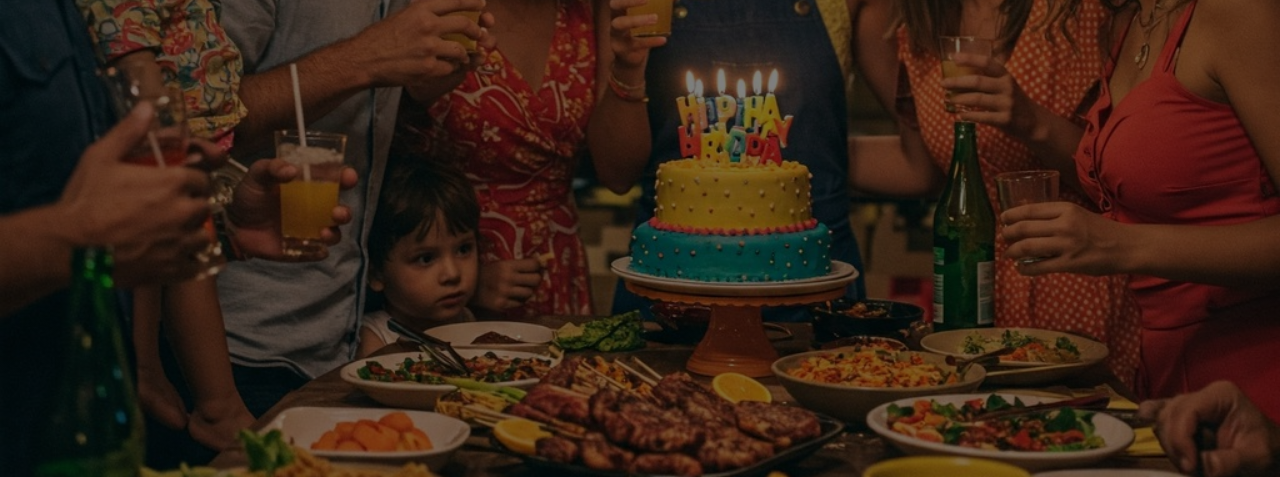
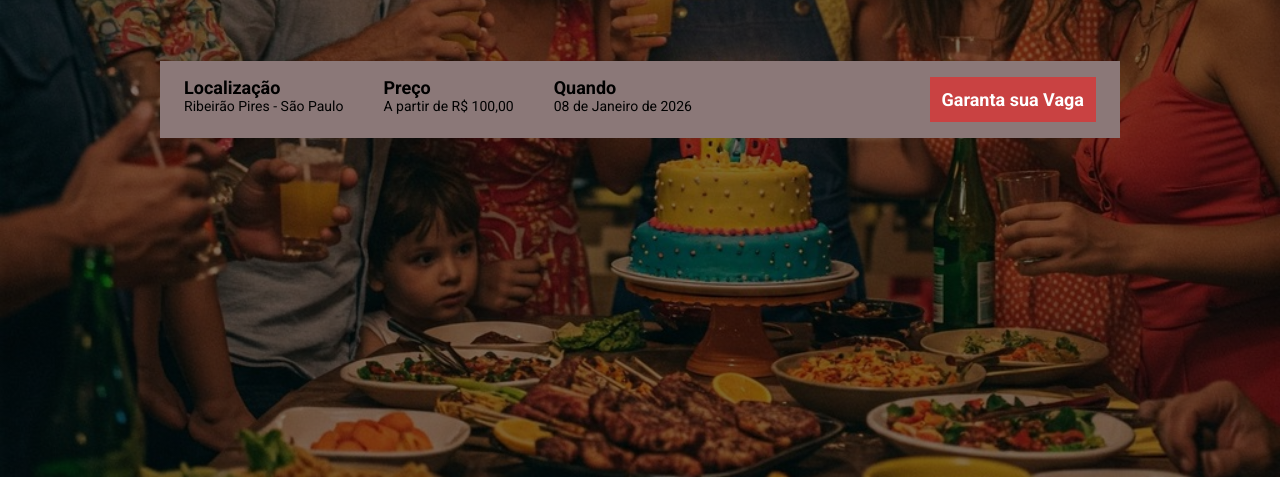
Before and after one commit to VRocca10/exercicio_modulo_22, a website built with Parcel: page src/index.html in a window 1280 px wide. Shown: the part 323-800 px from the top of the page. Built offline with nearby package versions, Linux system fonts and the light colour scheme.

Commit message:
concluindo o hero

```diff
--- a/src/index.html
+++ b/src/index.html
@@ -17,6 +17,25 @@
                 <p class="hero__text">
                     O Maior aniversário do Brasil começa em 15d 12h 20m 30s
                 </p>
+                <div class="info">
+                    <ul class="info__bar">
+                        <li class="info__bar__item">
+                            <b>Localização</b>
+                            Ribeirão Pires - São Paulo
+                        </li>
+                        <li class="info__bar__item">
+                            <b>Preço</b>
+                            A partir de R$ 100,00
+                        </li>
+                        <li class="info__bar__item">
+                            <b>Quando</b>
+                            08 de Janeiro de 2026
+                        </li>
+                    </ul>
+                    <a class="button button--primary" href="#">
+                        Garanta sua Vaga
+                    </a>
+                </div>
             </div>
         </div>
     </header>
--- /dev/null
+++ b/src/styles/components/_buttons.scss
@@ -0,0 +1,17 @@
+.button {
+    padding: 12px;
+    font-size: 18px;
+    font-weight: bold;
+    text-decoration: none;
+    text-align: center;
+
+    &--primary {
+        color: #fff;
+        background-color: rgb(201, 66, 66);
+    }
+
+    @media (max-width: 640px) {
+        display: block;
+        width: 100%;
+    }
+}
--- /dev/null
+++ b/src/styles/components/_infobar.scss
@@ -0,0 +1,34 @@
+.info {
+    padding: 16px 24px;
+    background-color: #8b7878;
+    display: flex;
+    justify-content: space-between;
+
+    &__bar {
+        display: flex;
+        gap: 40px;
+
+        &__item {
+            font-size: 14px;
+            color: #000;
+
+            b {
+                font-size: 18px;
+                display: block;
+                color: #000;
+            }
+        }
+    }
+
+    @media (max-width: 640px) {
+        display: block;
+
+        &__bar {
+            display: block;
+
+            &__item {
+                margin-bottom: 24px;
+            }
+        }
+    }
+}
--- a/src/styles/main.scss
+++ b/src/styles/main.scss
@@ -1,4 +1,6 @@
 @use "hero";
+@use "components/infobar";
+@use "components/buttons";
 
 * {
     margin: 0;
@@ -6,6 +8,7 @@
     box-sizing: border-box;
     font-family: Roboto, sans-serif;
     color: #fff;
+    list-style: none;
 }
 
 .container {
```
